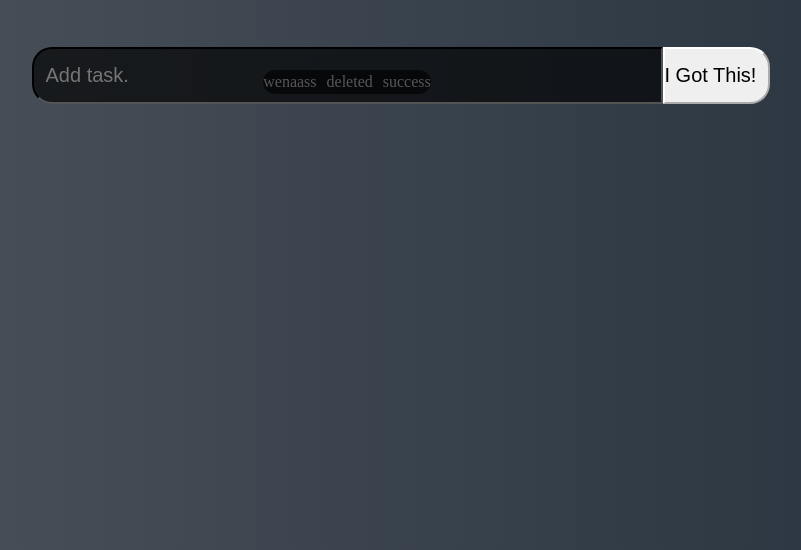
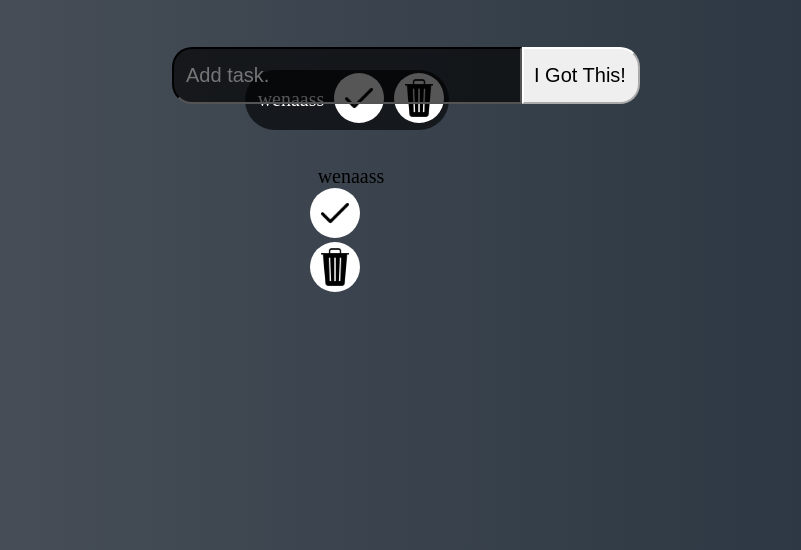
Before and after one commit to Duran24062005/JavaScript_S2_DuranAlexi, a plain HTML site: page Dia7/index.html in a window 1280 px wide. Shown: the part 250-800 px from the top of the page, without its empty margins (293-1094 px from the left). Drawn offline with Linux system fonts and the light colour scheme.

Commit message:
feat: :fire: added negative task

```diff
--- a/Dia7/index.html
+++ b/Dia7/index.html
@@ -17,17 +17,28 @@
     </article>
 
     <article class="opciones">
-        <dic class="capsula">
+        <div class="capsula">
             <div class="infoText">
                 <p>wenaass</p>
             </div>
             <div class="terminado">
-                <p>deleted</p>
+                <img src="./storage/img/pngwing.com (2).png"></img>
             </div>
             <div class="eliminado">
-                <p>success</p>
+                <img src="./storage/img/pngwing.com (4).png"></img>
             </div>
-        </dic>
+        </div>
+        <div class="capsulaNegativa">
+            <div class="infoText">
+                <p>wenaass</p>
+            </div>
+            <div class="terminado">
+                <img src="./storage/img/pngwing.com (2).png"></img>
+            </div>
+            <div class="eliminado">
+                <img src="./storage/img/pngwing.com (4).png"></img>
+            </div>
+        </div>
     </article>
 </body>
 <!--<script src="https://cdn.jsdelivr.net/npm/bootstrap@5.3.7/dist/js/bootstrap.bundle.min.js" integrity="sha384-ndDqU0Gzau9qJ1lfW4pNLlhNTkCfHzAVBReH9diLvGRem5+R9g2FzA8ZGN954O5Q" crossorigin="anonymous"></script>-->
--- a/Dia7/styles/styles.css
+++ b/Dia7/styles/styles.css
@@ -39,8 +39,9 @@ input[type="text"] {
     background-color: rgb(0, 0, 0, 0.664);
     padding-top: 15px;
     padding-bottom: 15px;
-    padding-right: 350px;
+    width: 350px;
     padding-left: 12px;
+    padding-right: 7px;
 }
 
 button {
@@ -52,10 +53,12 @@ button {
     padding-top: 15px;
     padding-bottom: 15px;
     padding-right: 12px;
+    padding-left: 10px;
 }
 
 .opciones {
     display: flex;
+    gap: 20px;
     flex-direction: column;
     margin-top: 80px;
     align-items: center;
@@ -71,4 +74,26 @@ button {
     border-radius: 38px;
     padding-top: 3px;
     padding-bottom: 3px;
+    padding-left: 5px;
+    padding-right: 5px;
 }
+
+.infoText {
+    font-size: 20px;
+    margin-top: 15px;
+    padding-left: 8px;
+}
+
+.terminado img {
+    width: 50px;
+    height: 50px;
+    background-color: white;
+    border-radius: 50%;
+}
+
+.eliminado img {
+    width: 50px;
+    height: 50px;
+    background-color: white;
+    border-radius: 50%;
+}
```
